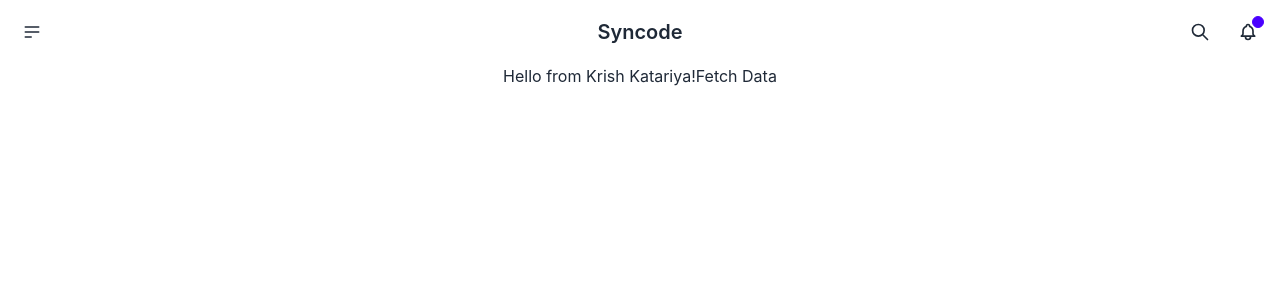
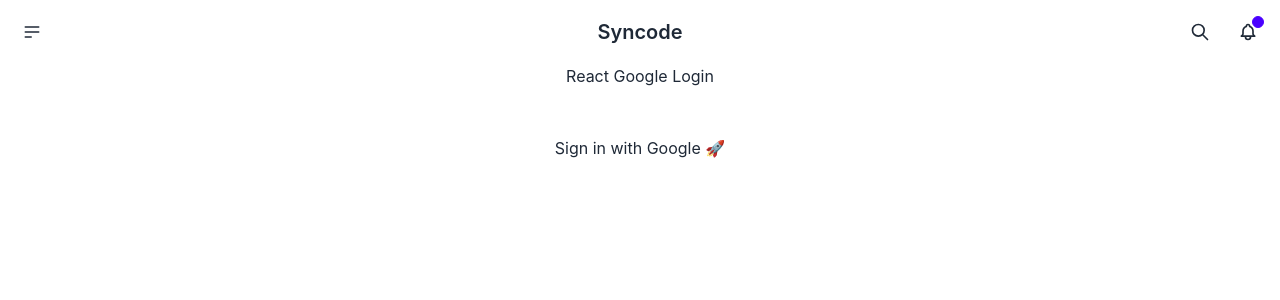
Before and after one commit to SyncodeRepo/syncode, a React (Create React App) app: page / in a window 1280 px wide. Shown: the top 300 px of the page. Built offline with nearby package versions, Linux system fonts and the light colour scheme; no server answers.

Commit message:
Working on google oauth login

```diff
--- a/package.json
+++ b/package.json
@@ -3,16 +3,18 @@
   "version": "0.1.0",
   "private": true,
   "dependencies": {
+    "@react-oauth/google": "^0.12.1",
     "@testing-library/jest-dom": "^5.17.0",
     "@testing-library/react": "^13.4.0",
     "@testing-library/user-event": "^13.5.0",
     "axios": "^1.6.8",
+    "daisyui": "^4.11.1",
+    "gapi-script": "^1.2.0",
     "react": "^18.3.1",
     "react-dom": "^18.3.1",
     "react-scripts": "5.0.1",
     "tailwindcss": "^3.4.3",
-    "web-vitals": "^2.1.4",
-    "daisyui": "^4.11.1"
+    "web-vitals": "^2.1.4"
   },
   "scripts": {
     "start": "react-scripts start",
--- a/src/App.js
+++ b/src/App.js
@@ -2,37 +2,14 @@
 import './App.css';
 import Navbar from './components/ui/navbar';
 import axios from 'axios';
+import LoginPage from './components/pages/LoginPage';
 
 function App() {
-  const [data, setData] = useState(null);
 
-  const fetchData = async () => {
-    const requestBody = {
-      name: "rah",
-      members: ["juan", "gaming"]
-    };
-    const config = {
-      headers: {
-        'x-api-key': process.env.REACT_APP_API_KEY,
-        'Content-Type': 'application/json'
-      }
-    };
-
-    try {
-      const response = await axios.get('https://korwk8plv9.execute-api.us-west-1.amazonaws.com/default', requestBody, config);
-      setData(response.data);
-    } catch (error) {
-      console.error(error);
-    }
-  }
   return (
     <div className="App">
       <Navbar />
-      <p>
-        Hello from Krish Katariya!
-        <button onClick={fetchData}>Fetch Data</button>
-        {data && <pre>{JSON.stringify(data, null, 2)}</pre>}
-      </p>
+      <LoginPage />
     </div>
   );
 }
--- /dev/null
+++ b/src/components/pages/LoginPage.js
@@ -0,0 +1,14 @@
+import React, {useState} from 'react';
+import { GoogleLogin } from '@react-oauth/google';
+import Login from '../ui/Login';
+
+function LoginPage() {
+    const [isLoggedIn, setIsLoggedIn] = useState(false);
+    return (
+        <div className="App">
+            {!isLoggedIn ? <Login onLoginSuccess={setIsLoggedIn} /> : <div>Logged in</div>}
+        </div>
+    )
+}
+
+export default LoginPage;
--- /dev/null
+++ b/src/components/ui/Login.js
@@ -0,0 +1,54 @@
+import React, {useState, useEffect} from 'react';
+import { GoogleLogin, useGoogleLogin } from '@react-oauth/google';
+import axios from 'axios';
+
+function Login({ onLoginSuccess }) {
+    const [user, setUser] = useState(null);
+    const [profile, setProfile] = useState(null);
+    const login = useGoogleLogin({
+        onSuccess: (codeResponse) => setUser(codeResponse),
+        onError: (error) => console.error('Login Failed:', error),
+    });
+
+    useEffect(
+        () => {
+            if (user) {
+                axios
+                    .get(`https://www.googleapis.com/oauth2/v1/userinfo?access_token=${user.access_token}`, {
+                        headers: {
+                            Authorization: `Bearer ${user.access_token}`,
+                            Accept: 'application/json'
+                        }
+                    })
+                    .then((res) => {
+                        setProfile(res.data);
+                    })
+                    .catch((err) => console.log(err));
+            }
+        },
+        [ user ]
+    );
+
+
+  return (
+    <div>
+      <h2>React Google Login</h2>
+            <br />
+            <br />
+            {profile ? (
+                <div>
+                    <img src={profile.picture} alt="user image" />
+                    <h3>User Logged in</h3>
+                    <p>Name: {profile.name}</p>
+                    <p>Email Address: {profile.email}</p>
+                    <br />
+                    <br />
+                </div>
+            ) : (
+                <button onClick={login}>Sign in with Google 🚀 </button>
+            )}
+    </div>
+  );
+}
+
+export default Login;
--- a/src/index.js
+++ b/src/index.js
@@ -3,11 +3,14 @@
 import './index.css';
 import App from './App';
 import reportWebVitals from './reportWebVitals';
+import { GoogleOAuthProvider } from '@react-oauth/google';
 
 const root = ReactDOM.createRoot(document.getElementById('root'));
 root.render(
   <React.StrictMode>
-    <App />
+    <GoogleOAuthProvider clientId={process.env.REACT_APP_CLIENT_ID}>
+      <App />
+    </GoogleOAuthProvider>
   </React.StrictMode>
 );
 
```
Also changed, not shown: 1 other file (tests, documents, lock files or other folders).
